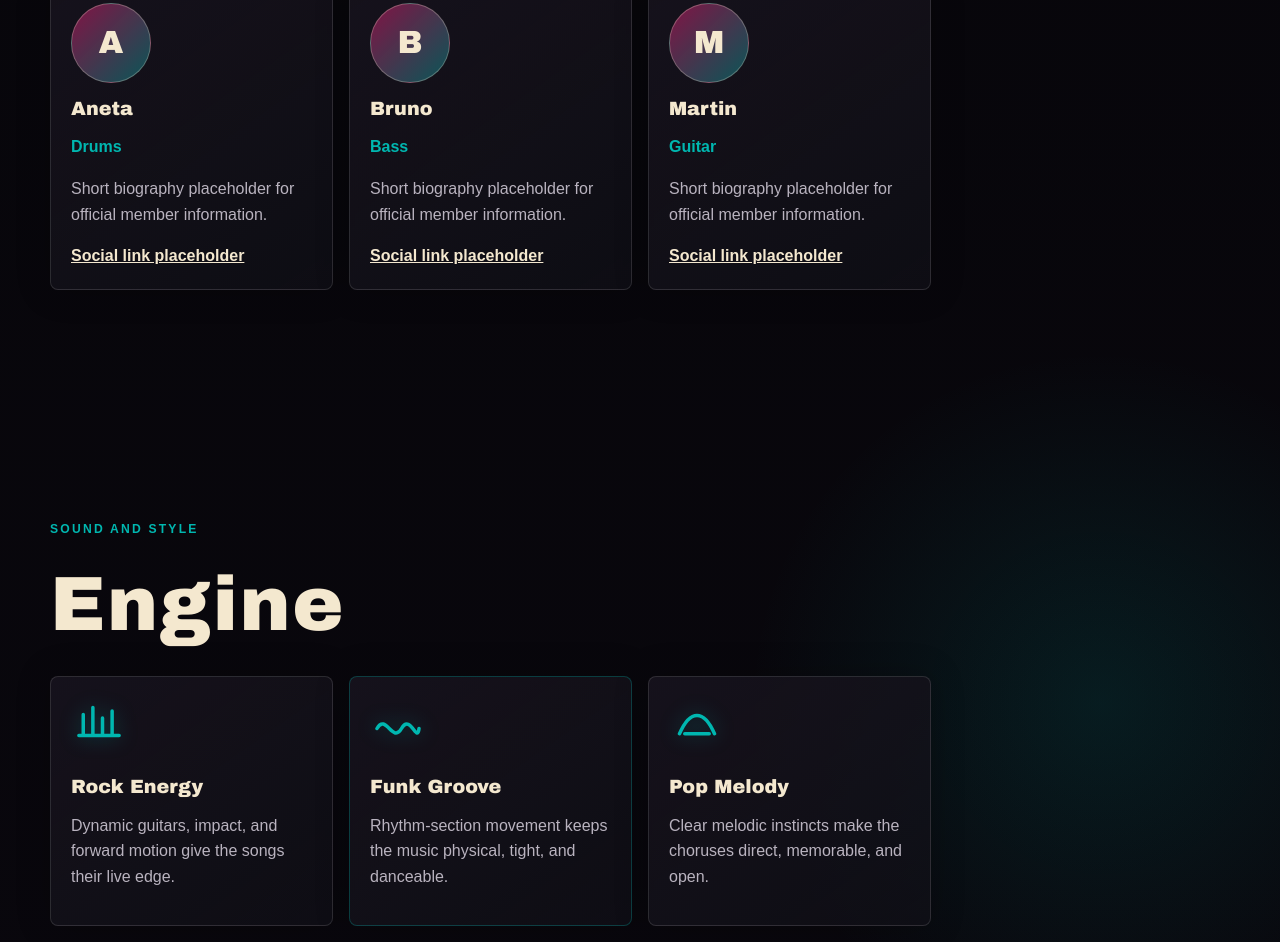
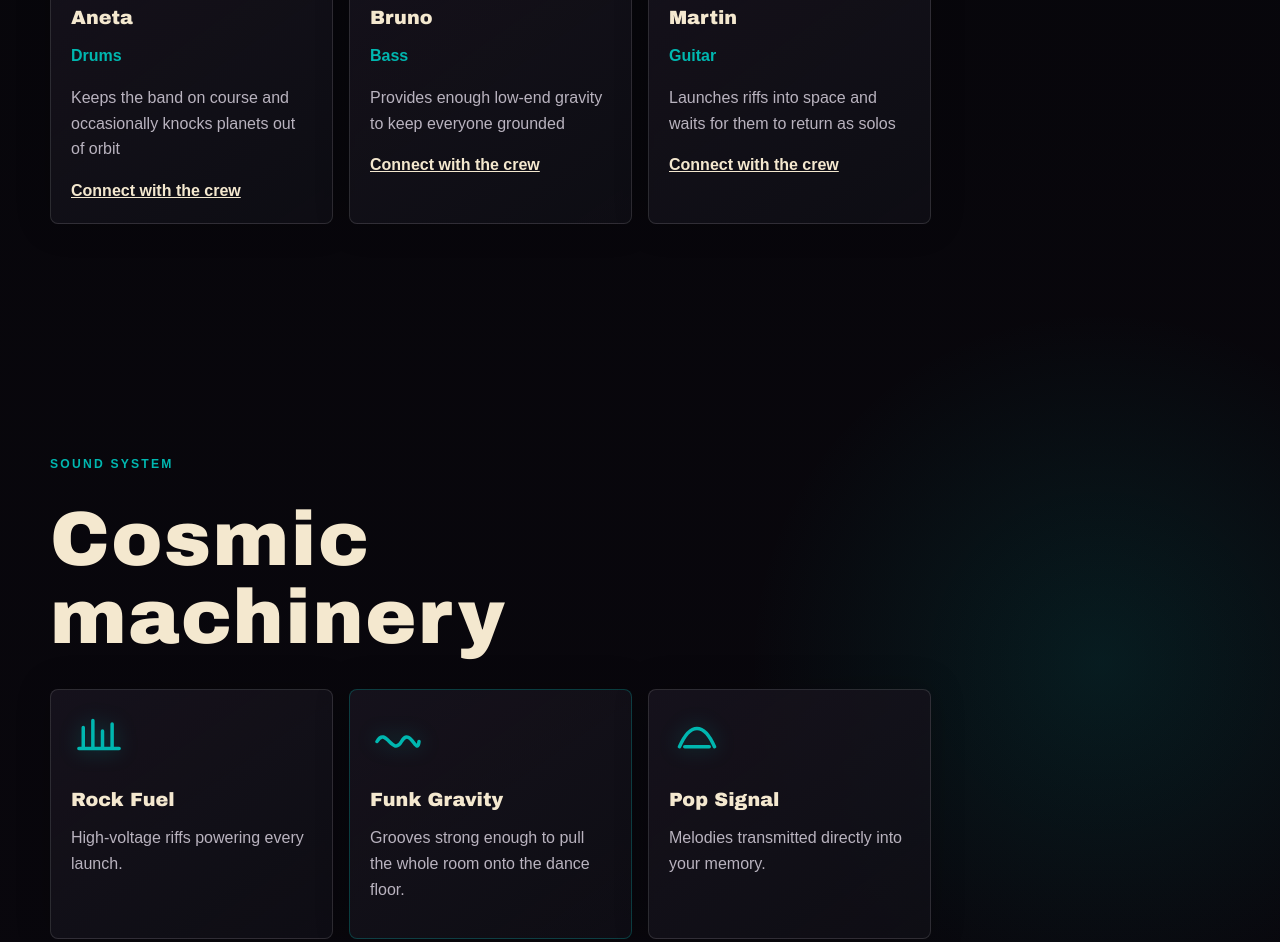
Before and after one commit to odbjegli/meteors-band-website, a plain HTML site: page index.html in a window 1280 px wide. Shown: the part 1844-2786 px from the top of the page. Drawn offline with Linux system fonts and the light colour scheme.

Commit message:
Update METEORS section copy

```diff
--- a/index.html
+++ b/index.html
@@ -113,10 +113,9 @@
         </div>
       </section>
 
-      <section class="section band section-reveal" id="band" aria-labelledby="band-title">
+      <section class="section band section-reveal" id="band" aria-label="Band">
         <div class="section-heading">
           <p class="eyebrow">Band</p>
-          <h2 id="band-title">Band</h2>
         </div>
         <div class="member-grid">
           <article class="member-card">
@@ -126,8 +125,8 @@
             <h3>Aneta</h3>
             <p class="role">Drums</p>
             <!-- EDIT: Add official member biography -->
-            <p>Short biography placeholder for official member information.</p>
-            <a href="https://example.com/member-social">Social link placeholder</a>
+            <p>Keeps the band on course and occasionally knocks planets out of orbit</p>
+            <a href="https://example.com/member-social">Connect with the crew</a>
           </article>
           <article class="member-card">
             <!-- EDIT: Add member photograph -->
@@ -136,8 +135,8 @@
             <h3>Bruno</h3>
             <p class="role">Bass</p>
             <!-- EDIT: Add official member biography -->
-            <p>Short biography placeholder for official member information.</p>
-            <a href="https://example.com/member-social">Social link placeholder</a>
+            <p>Provides enough low-end gravity to keep everyone grounded</p>
+            <a href="https://example.com/member-social">Connect with the crew</a>
           </article>
           <article class="member-card">
             <!-- EDIT: Add member photograph -->
@@ -146,32 +145,32 @@
             <h3>Martin</h3>
             <p class="role">Guitar</p>
             <!-- EDIT: Add official member biography -->
-            <p>Short biography placeholder for official member information.</p>
-            <a href="https://example.com/member-social">Social link placeholder</a>
+            <p>Launches riffs into space and waits for them to return as solos</p>
+            <a href="https://example.com/member-social">Connect with the crew</a>
           </article>
         </div>
       </section>
 
       <section class="section style section-reveal" aria-labelledby="style-title">
         <div class="section-heading">
-          <p class="eyebrow">Sound and Style</p>
-          <h2 id="style-title">Engine</h2>
+          <p class="eyebrow">Sound System</p>
+          <h2 id="style-title">Cosmic machinery</h2>
         </div>
         <div class="style-grid">
           <article class="style-card">
             <svg viewBox="0 0 64 64" focusable="false" aria-hidden="true"><path d="M9 44h46M14 20v24M25 12v32M36 24v20M47 16v28"/></svg>
-            <h3>Rock Energy</h3>
-            <p>Dynamic guitars, impact, and forward motion give the songs their live edge.</p>
+            <h3>Rock Fuel</h3>
+            <p>High-voltage riffs powering every launch.</p>
           </article>
           <article class="style-card">
             <svg viewBox="0 0 64 64" focusable="false" aria-hidden="true"><path d="M8 36c10-18 18 18 28 0s18 18 20 0"/></svg>
-            <h3>Funk Groove</h3>
-            <p>Rhythm-section movement keeps the music physical, tight, and danceable.</p>
+            <h3>Funk Gravity</h3>
+            <p>Grooves strong enough to pull the whole room onto the dance floor.</p>
           </article>
           <article class="style-card">
             <svg viewBox="0 0 64 64" focusable="false" aria-hidden="true"><path d="M12 42c12-28 28-28 40 0M18 42h28"/></svg>
-            <h3>Pop Melody</h3>
-            <p>Clear melodic instincts make the choruses direct, memorable, and open.</p>
+            <h3>Pop Signal</h3>
+            <p>Melodies transmitted directly into your memory.</p>
           </article>
         </div>
       </section>
@@ -183,7 +182,6 @@
         <div class="music-layout">
           <figure class="release-art">
             <img src="assets/images/meteors-poster-square.png" width="1254" height="1254" loading="lazy" alt="METEORS square poster artwork with meteor, planet, magenta, orange, and teal light trails.">
-            <figcaption>Featured release artwork placeholder</figcaption>
           </figure>
           <div class="track-list">
             <!-- EDIT: Replace temporary track cards with official METEORS releases and add MP3 files in assets/audio/ when available. -->
@@ -191,8 +189,6 @@
               <span class="status-label">Demo</span>
               <h3>Falling Through Orbit</h3>
               <p><strong>Style:</strong> Groove rock with a melodic chorus.</p>
-              <p>Temporary description for a rhythm-forward METEORS demo.</p>
-              <p class="duration">Duration: 00:00</p>
               <button class="inline-action" type="button" data-audio-placeholder>Play</button>
             </article>
             <article class="track-card">
@@ -200,7 +196,6 @@
               <h3>Neon Gravity</h3>
               <p><strong>Style:</strong> Funk pulse with bright pop lift.</p>
               <p>Temporary description for a modern melodic METEORS track.</p>
-              <p class="duration">Duration: 00:00</p>
               <button class="inline-action" type="button" data-audio-placeholder>Play</button>
             </article>
             <article class="track-card">
@@ -208,7 +203,6 @@
               <h3>After the Impact</h3>
               <p><strong>Style:</strong> Live-focused rock and funk dynamics.</p>
               <p>Temporary description for a stage-ready METEORS arrangement.</p>
-              <p class="duration">Duration: 00:00</p>
               <button class="inline-action" type="button" data-audio-placeholder>Play</button>
             </article>
           </div>
@@ -233,8 +227,6 @@
           <button class="gallery-item" type="button" data-lightbox-src="assets/images/meteors-poster-landscape.png" data-lightbox-alt="Landscape METEORS funk rock poster artwork.">
             <img src="assets/images/meteors-poster-landscape.png" width="1536" height="1024" loading="lazy" alt="Landscape METEORS funk rock poster artwork.">
           </button>
-          <div class="gallery-placeholder">Replace with live performance photo</div>
-          <div class="gallery-placeholder">Replace with studio session photo</div>
         </div>
       </section>
 
```
